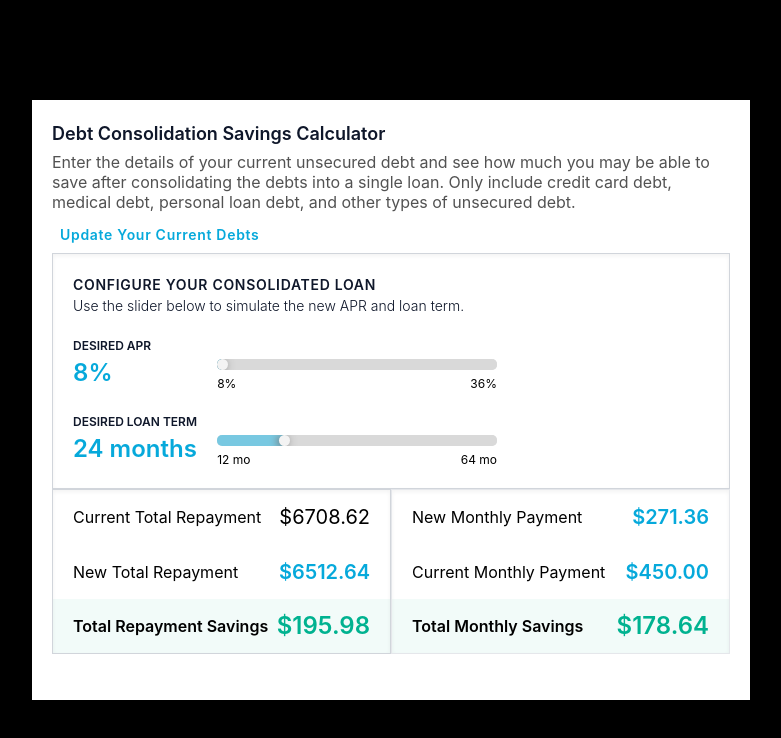
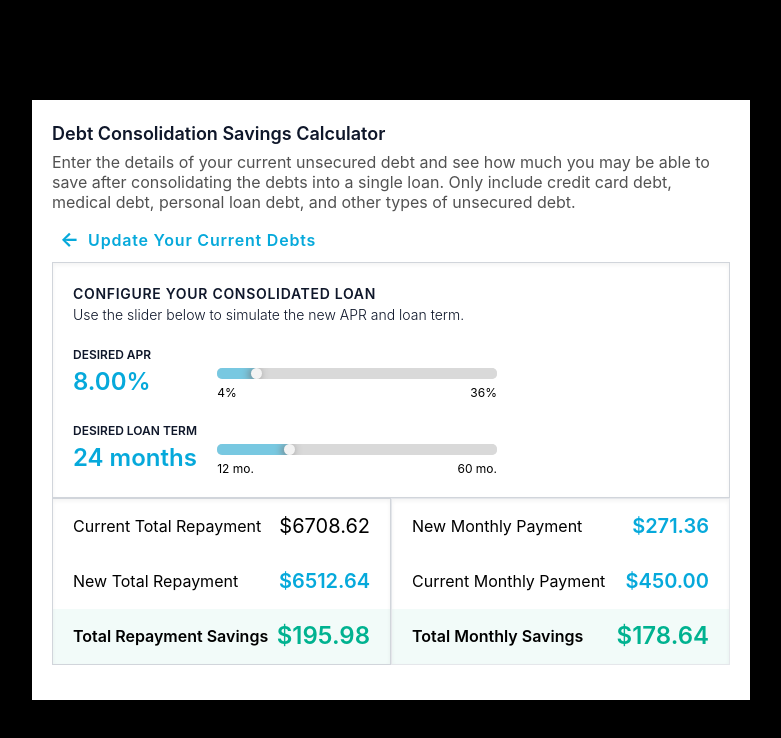
Before and after one commit to imranrehman-it/DebtConsolidation, a React (Create React App) app in the folder debt-consolidation/: page / in a window 1280 px wide. Both pictures are taken after a click on the button "Calculate Savings". Shown: the top 738 px of the page, without its empty margins (249-1030 px from the left). Built offline with nearby package versions, Linux system fonts and the light colour scheme.

Commit message:
minor style adjustments

```diff
--- a/debt-consolidation/src/components/ResultInfo/AprConfiguration.js
+++ b/debt-consolidation/src/components/ResultInfo/AprConfiguration.js
@@ -8,9 +8,9 @@ export const AprConfiguration = ({apr, setApr}) => {
         <text className="text-[12px] font-semibold text-slate-900">
           DESIRED APR
         </text>
-        <text className="text-[24px] font-semibold text-[#06A9DB]">{apr}%</text>
+        <text className="text-[24px] font-semibold text-[#06A9DB]">{apr}.00%</text>
       </div>
-      <CustomSlider min={8} max={36} value={apr} unit="%" startValue={8} set={setApr} />
+      <CustomSlider min={4} max={36} value={apr} unit="%" startValue={8} set={setApr} />
     </div>
   );
 }
--- a/debt-consolidation/src/components/ResultInfo/ResultInfo.js
+++ b/debt-consolidation/src/components/ResultInfo/ResultInfo.js
@@ -47,13 +47,31 @@ export const ResultInfo = ({debts, setShowResult}) => {
 
   return (
     <div className="flex flex-col w-full h-full">
-      <text onClick={() => setShowResult(prev => !prev)} className="text-[14px] tracking-wider text-[#06A9DB] mt-1 p-2 font-semibold">
-        Update Your Current Debts
-      </text>
-      <LoanConfiguration apr={apr} term={term} setApr={setApr} setTerm={setTerm} />
+        <text
+          onClick={() => setShowResult((prev) => !prev)}
+          className="text-[16px] tracking-wider text-[#06A9DB] mt-1 p-2 font-semibold hover:cursor-pointer hover:text-[#06A9DB]/80"
+        >
+          <span className="text-[20px] tracking-wider text-[#06A9DB] mr-2 font-bold hover:cursor-pointer hover:text-[#06A9DB]/80">
+            ←
+          </span>
+          Update Your Current Debts
+        </text>
+
+      <LoanConfiguration
+        apr={apr}
+        term={term}
+        setApr={setApr}
+        setTerm={setTerm}
+      />
       <div className="flex flex-row h-1/3">
-        <RepaymentSection currentTotalRepayment={currentTotalRepayment} newTotalRepayment={newTotalRepayment}/>
-        <MonthlySection  currentMonthlyPayment={currentMonthlyPayment} newMonthlyPayment={newMonthlyPayment}/>
+        <RepaymentSection
+          currentTotalRepayment={currentTotalRepayment}
+          newTotalRepayment={newTotalRepayment}
+        />
+        <MonthlySection
+          currentMonthlyPayment={currentMonthlyPayment}
+          newMonthlyPayment={newMonthlyPayment}
+        />
       </div>
     </div>
   );
--- a/debt-consolidation/src/components/ResultInfo/TermConfiguration.js
+++ b/debt-consolidation/src/components/ResultInfo/TermConfiguration.js
@@ -12,7 +12,7 @@ export const TermConfiguration = ({term, setTerm}) => {
           {term} months
         </text>
       </div>
-      <CustomSlider min={12} max={64} value={term} unit=" mo" startValue={24} set={setTerm} />
+      <CustomSlider min={12} max={60} value={term} unit=" mo." startValue={24} set={setTerm} />
     </div>
   );
 }
```
